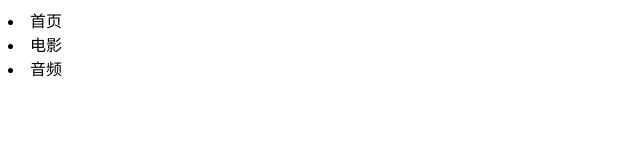
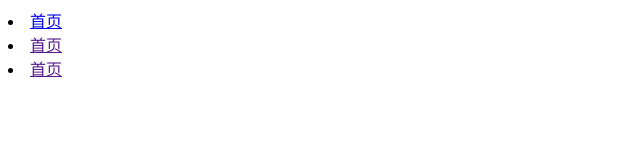
Before and after one commit to a709397469/a709397469.github.io, a plain HTML site: page index.html in a window 1280 px wide. Shown: the whole page, without its empty margins (0-640 px from the left). Drawn offline with Linux system fonts and the light colour scheme.

Commit message:
first commit

```diff
--- a/index.html
+++ b/index.html
@@ -5,8 +5,8 @@
 	<title>Document</title>
 </head>
 <body>
-	<li>首页</li>
-	<li>电影</li>
-	<li>音频</li>
+	<li><a href="2/第二页.html">首页</a></li>
+	<li><a href="">首页</a></li>
+	<li><a href="">首页</a></li>
 </body>
 </html>
```
Also changed, not shown: 2 other files.
